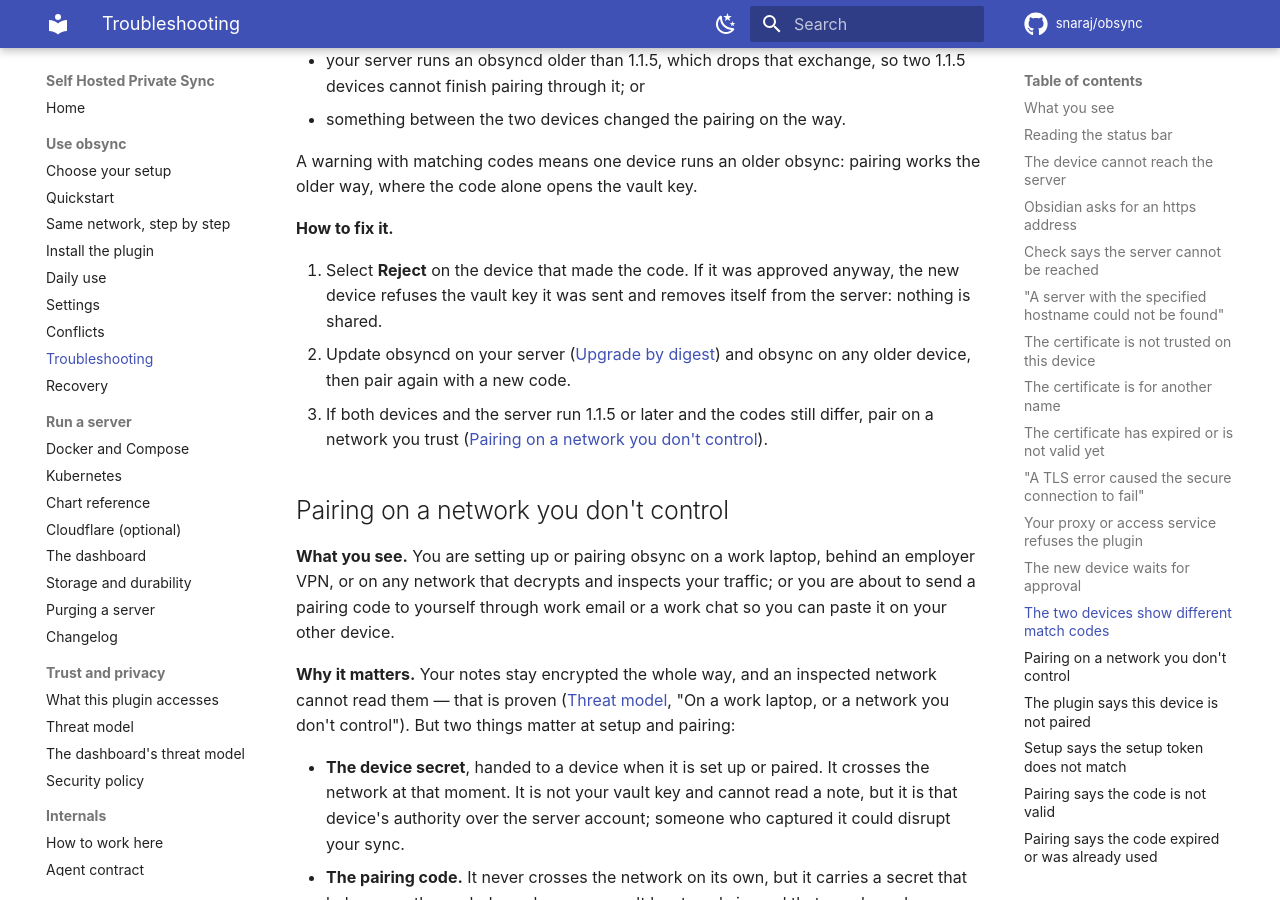
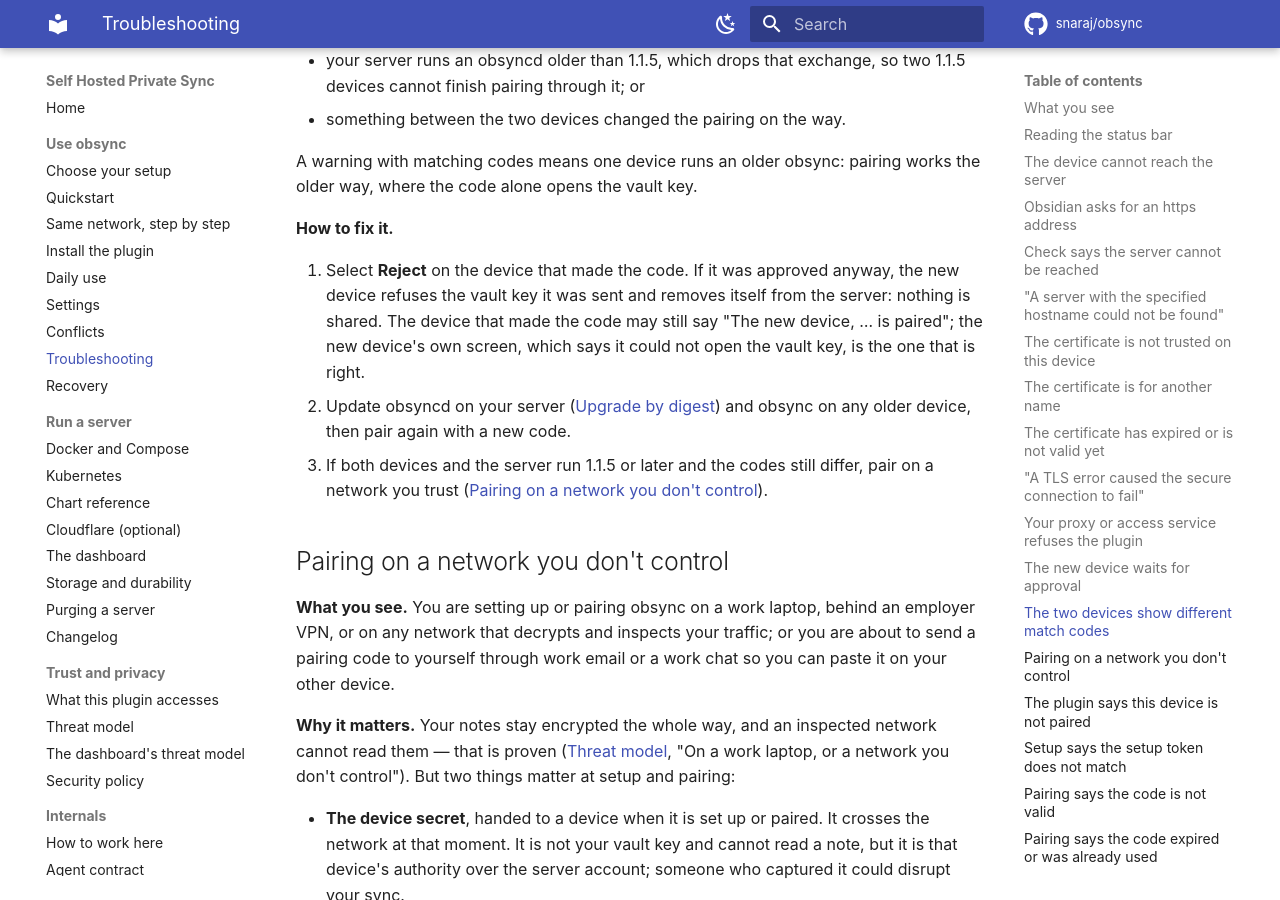
Before and after one commit to snaraj/obsync, an MkDocs documentation site: the page built from docs/troubleshooting.md, in a window 1280 px wide and 900 px high, scrolled down 14163 px. Built offline with MkDocs 1.6.1 and Material for MkDocs 9.7.7, drawn with Linux system fonts in a browser that asks for light colours; comment, search, counter and statistics services are not loaded.

Commit message:
docs: the creator can still say "paired" when the new device refused the key
Live on 64abf24 (two 1.1.5 devices on a 1.1.4 server, lab leg B3f), an
approval given despite different match codes ended with the new device
refusing the legacy envelope and removing itself, while the device that made
the code announced "The new device, … is paired: it holds the vault key now."
The creator declares paired when the server reports the envelope collected; it
cannot see that the new device failed to open it. The troubleshooting entry for
different match codes now says which screen to believe. The behaviour itself is
raised with the owner-level skew decision in the lane hand-off.

Tests. Contract suites 845 OK.

Lines: docs +3/-1.

- Opus5.5

```diff
--- a/docs/troubleshooting.md
+++ b/docs/troubleshooting.md
@@ -462,7 +462,9 @@
 
 1. Select **Reject** on the device that made the code. If it was approved
    anyway, the new device refuses the vault key it was sent and removes itself
-   from the server: nothing is shared.
+   from the server: nothing is shared. The device that made the code may still
+   say "The new device, … is paired"; the new device's own screen, which says
+   it could not open the vault key, is the one that is right.
 2. Update obsyncd on your server ([Upgrade by digest](server.md#upgrade-by-digest))
    and obsync on any older device, then pair again with a new code.
 3. If both devices and the server run 1.1.5 or later and the codes still
```
